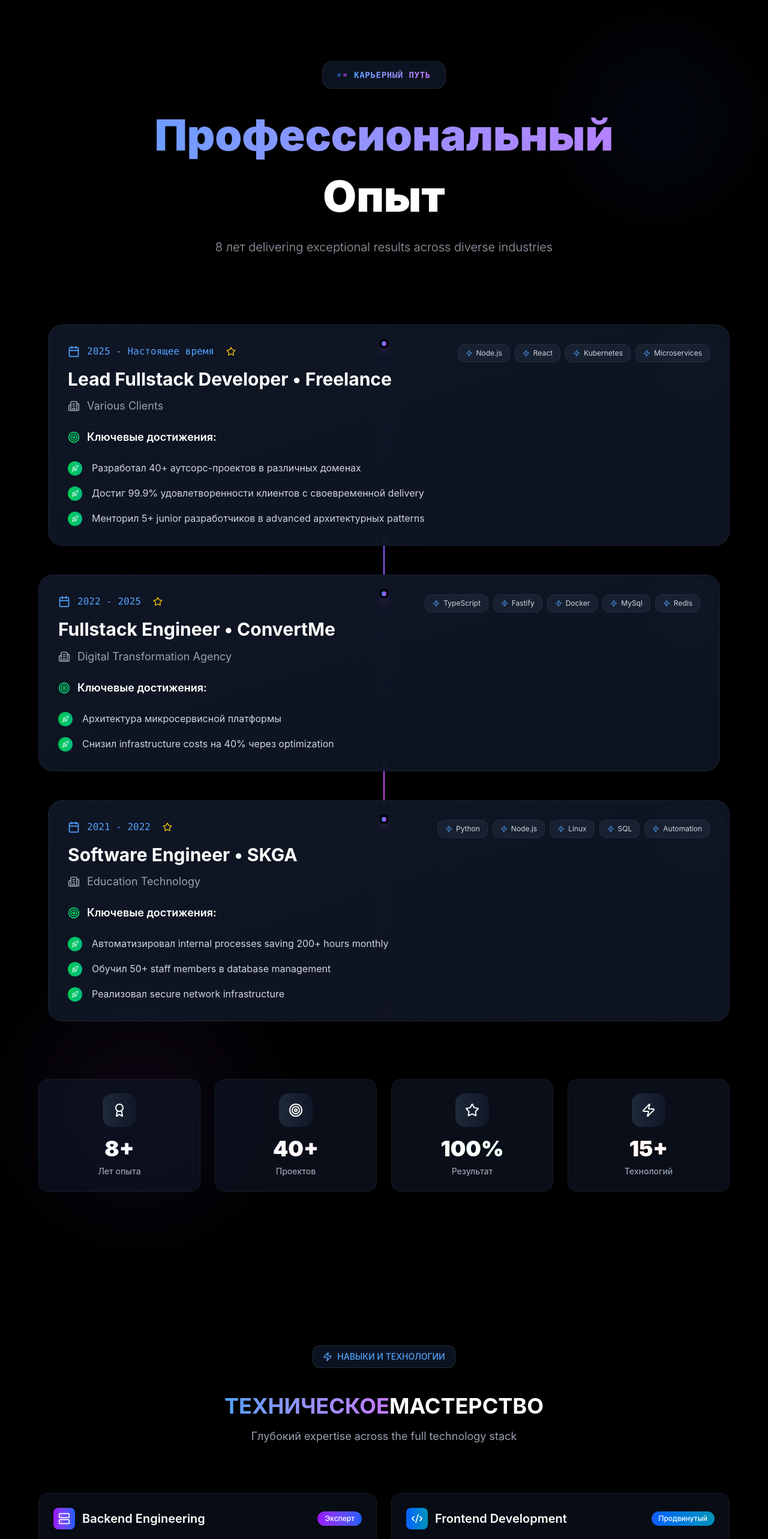
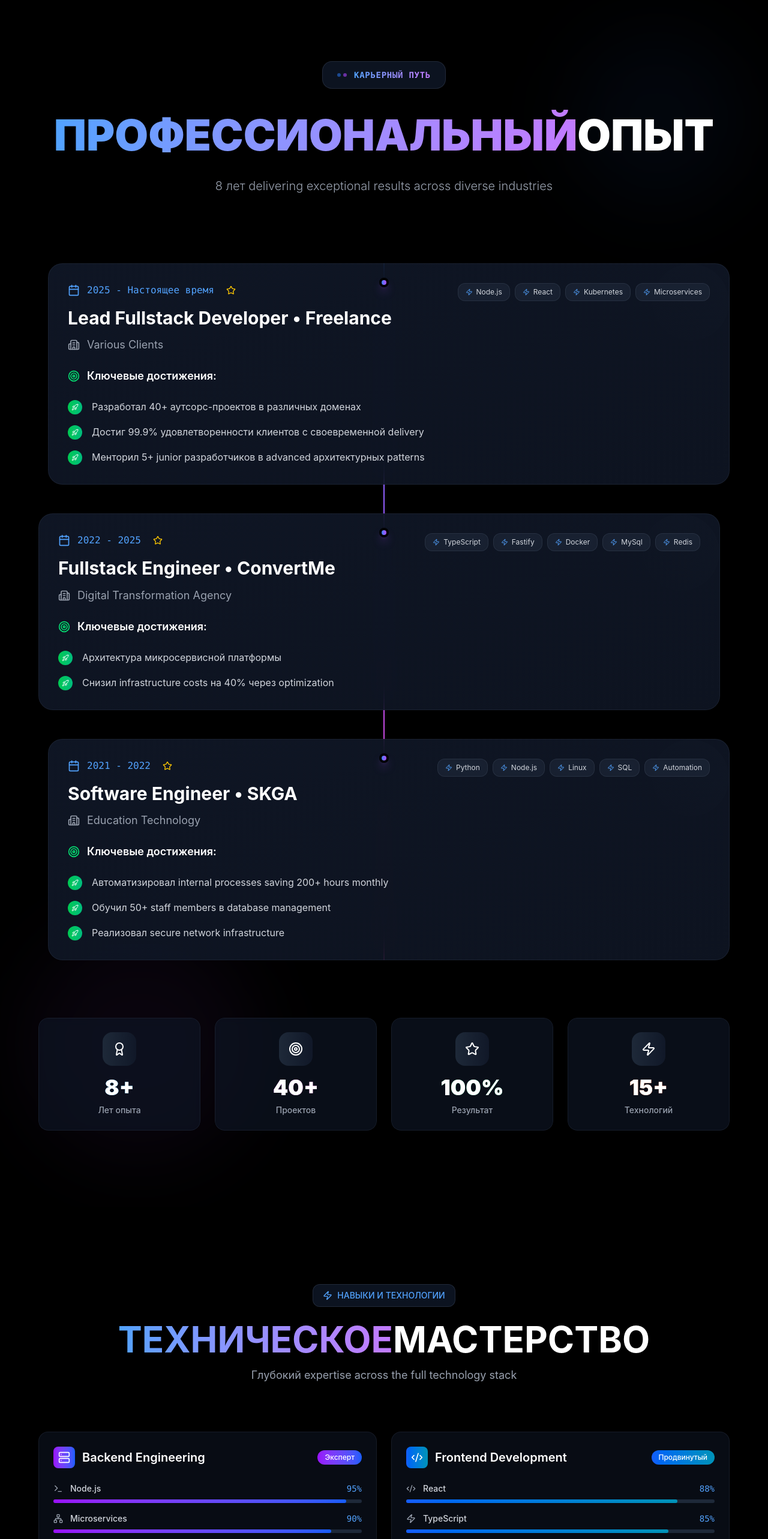
Before and after one commit to okmic/cv-ru, a React (Vite) app: page / in a window 1280 px wide. Shown: the part 2225-4791 px from the top of the page at 60% size. Built offline with nearby package versions, Linux system fonts and the light colour scheme.

Commit message:
mobl fix bugs

```diff
--- a/src/components/Sections/Experience.tsx
+++ b/src/components/Sections/Experience.tsx
@@ -23,11 +23,11 @@ export default function Experience() {
             </span>
           </div>
 
-          <h2 className="text-3xl sm:text-5xl lg:text-6xl xl:text-7xl font-black text-white mb-4 sm:mb-6 leading-tight">
-            <span className="text-transparent bg-clip-text bg-gradient-to-r from-blue-400 to-purple-400 block">
+          <h2 className="uppercase text-2xl sm:text-5xl lg:text-6xl xl:text-7xl font-black text-white mb-4 sm:mb-6 leading-tight">
+            <span className="text-transparent bg-clip-text bg-gradient-to-r from-blue-400 to-purple-400 ">
               {experience.selectionTitle1}
             </span>
-            <span className="text-white block mt-2 sm:mt-3">{experience.selectionSubTitle1}</span>
+            <span className="text-white  mt-2 sm:mt-3">{experience.selectionSubTitle1}</span>
           </h2>
 
           <p className="text-base sm:text-lg lg:text-xl text-gray-400 max-w-2xl sm:max-w-3xl lg:max-w-4xl mx-auto leading-relaxed font-light px-2">
--- a/src/components/Sections/Skills.tsx
+++ b/src/components/Sections/Skills.tsx
@@ -35,11 +35,11 @@ export default function Skills() {
                 {skills.title}
             </span>
           </div>
-          <h2 className="text-3xl sm:text-5xl lg:text-6xl font-bold text-white mb-4">
-            <span className="sm:text-4xl text-transparent bg-clip-text bg-gradient-to-r from-blue-400 to-purple-400">
+          <h2 className="breack-all text-2xl sm:text-4xl  lg:text-6xl font-bold text-white mb-4">
+            <span className="text-transparent bg-clip-text bg-gradient-to-r from-blue-400 to-purple-400">
               {skills.title1.split(' ')[0]}
             </span>
-            <span className="sm:text-4xl text-white">{skills.title1.split(' ')[1]}</span>
+            <span className="text-white">{skills.title1.split(' ')[1]}</span>
           </h2>
           <p className="text-base sm:text-lg text-gray-400 max-w-2xl mx-auto">
             {skills.subtitle1}
```
